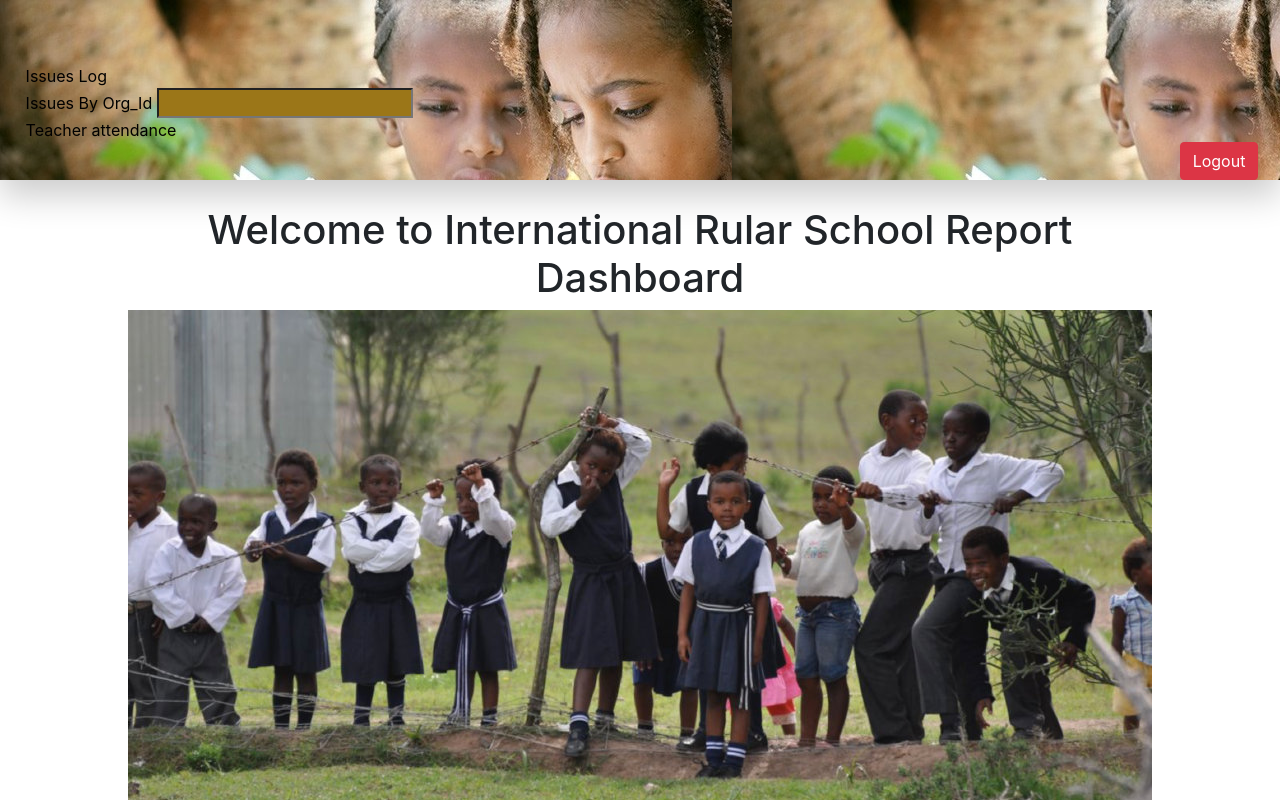
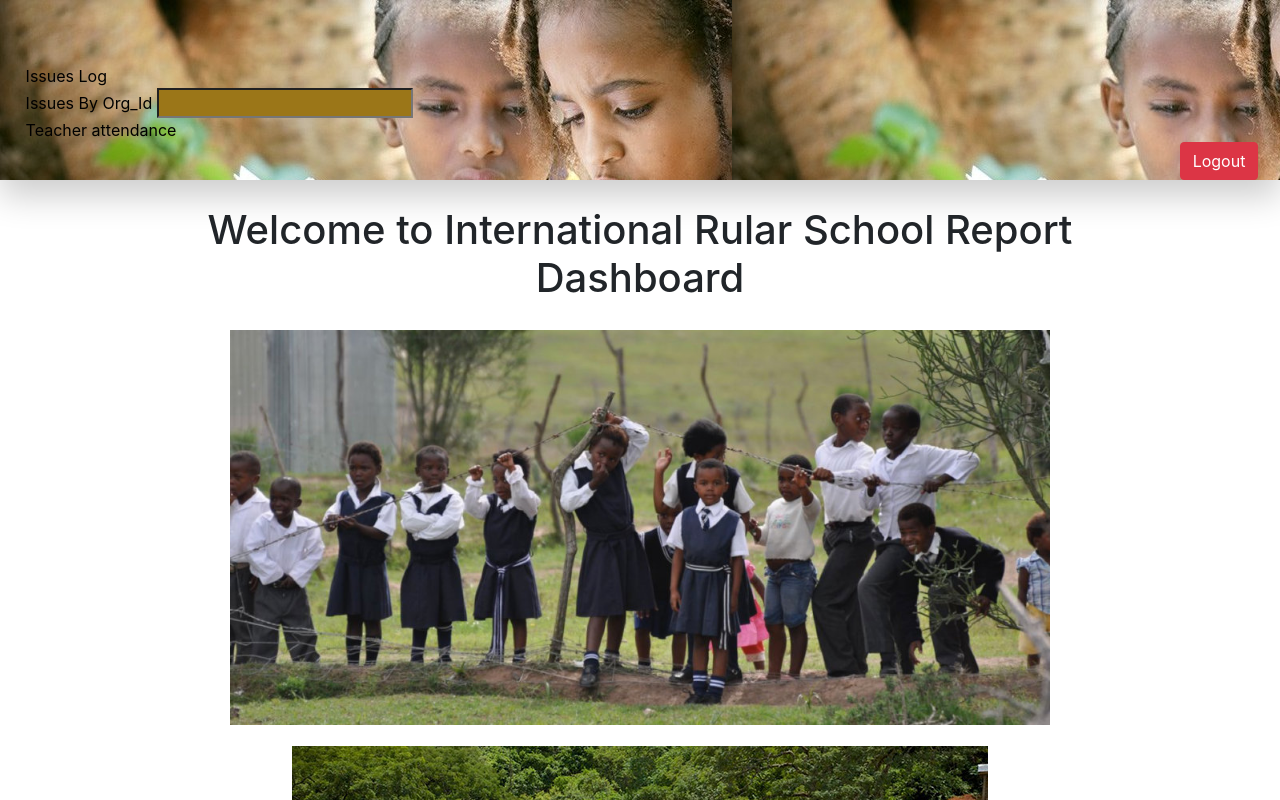
Before and after one commit to build-week-int-rural-sch-report/Front-End, a React (Create React App) app in the folder int_rural_sch_repo_app/: page / in a window 1280 px wide. Shown: the top 800 px of the page. Built offline with nearby package versions, Linux system fonts and the light colour scheme; sample sign-in values are in the browser's storage.

Commit message:
css for login and welcom page is added

```diff
--- a/int_rural_sch_repo_app/src/App.css
+++ b/int_rural_sch_repo_app/src/App.css
@@ -101,3 +101,8 @@ nav {
   margin: 2% auto;
   text-align: center
 }
+
+.students {
+  width: 80%;
+  margin: 2%
+}
--- a/int_rural_sch_repo_app/src/components/Issue.js
+++ b/int_rural_sch_repo_app/src/components/Issue.js
@@ -18,7 +18,7 @@ class Issue extends React.Component {
             .then((res) => {
 
                 this.props.updateIssues(res.data)
-                this.props.history.push('/')
+                this.props.history.push('/issues')
             })
             .catch((err) => {
                console.log(err)
--- a/int_rural_sch_repo_app/src/components/Login.js
+++ b/int_rural_sch_repo_app/src/components/Login.js
@@ -8,7 +8,8 @@ class Login extends React.Component {
         super(props);
         this.state = {
             username : '',
-            password : ''
+            password : '',
+            error: ''
         }
     }
 
@@ -24,13 +25,17 @@ class Login extends React.Component {
         axios.post('https://irsr-be-dev.herokuapp.com/auth/login', login)
              .then((res)=>{localStorage.setItem('token', res.data.token)})
              .then(() => {this.props.history.push('/')})
-             .catch((err) => {console.log(err)})
+             .catch((err) => {
+                 this.setState({error : 'the login or passwored used is wrong'})
+                 console.log(err)
+                })
     }
 
     render() {
         return (
             <div>
                 <Jumbotron className='Login'>
+                    <h6>{this.state.error}</h6>
                     <h3>Sign in to IRSR</h3>
                     <Form onSubmit={this.Login}>
                       <FormGroup>
--- a/int_rural_sch_repo_app/src/components/Welcompage.js
+++ b/int_rural_sch_repo_app/src/components/Welcompage.js
@@ -8,7 +8,7 @@ const Welcompage = () => {
     return (
         <div className='welcome'>
             <h1>Welcome to International Rular School Report Dashboard</h1>
-            <img src={students} alt='Students' />
+            <img src={students} alt='Students' className='students' />
             <div>
                 <img src={solar} alt='solar panel' />
                 <p>Some of the schools used solar panel to generate power and supply electricity for the schools. Which reduce our schools dependency on utility providers and as well as lower the school bill.</p>
```
